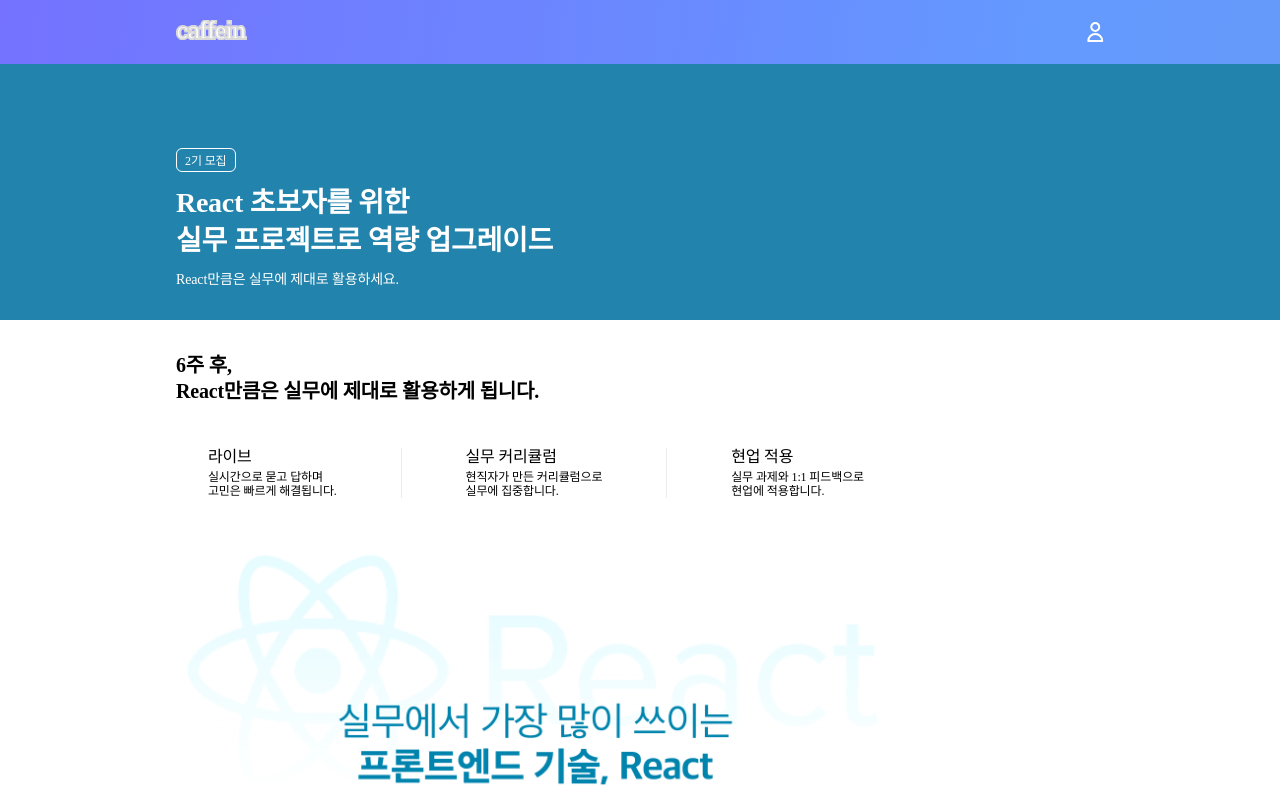
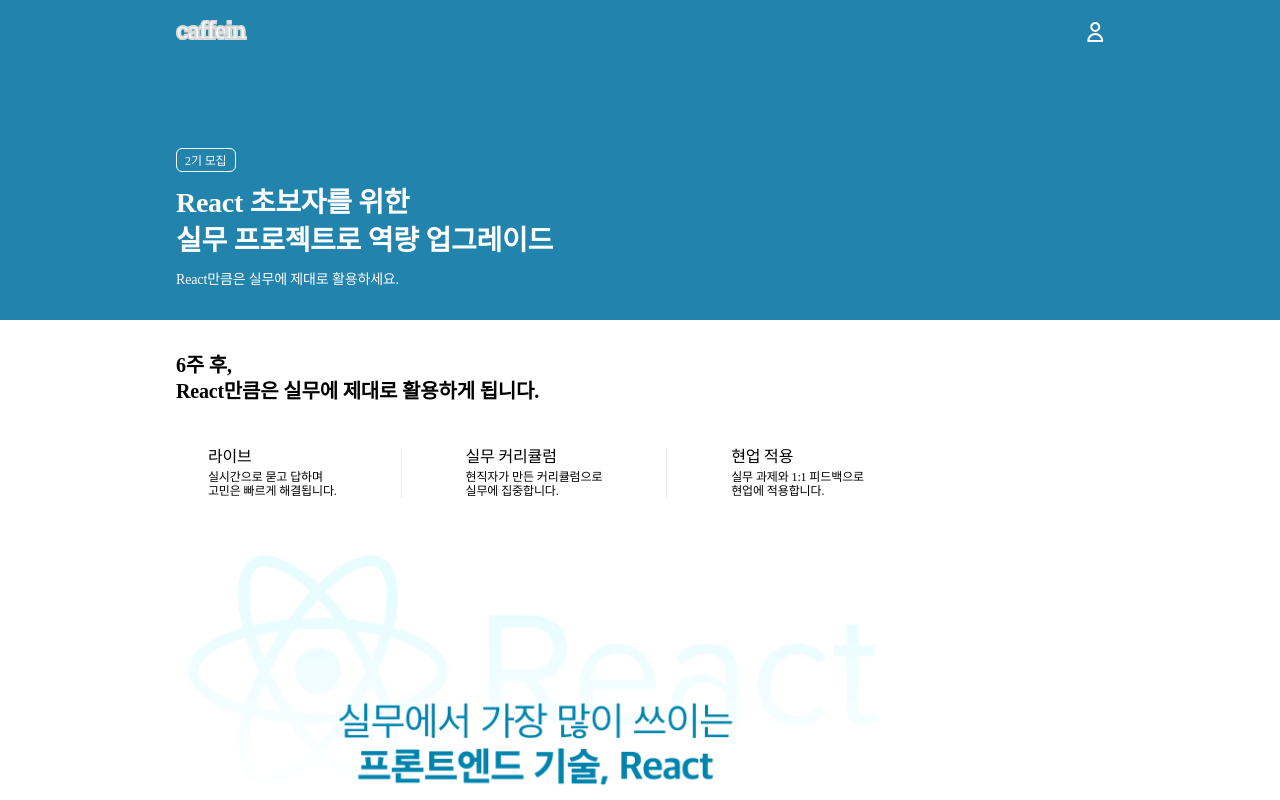
Before and after one commit to TaeWoongKim2/Comento-Clone, a React (Create React App) app: page /Comento-Clone/detail/1 in a window 1280 px wide. Shown: the top 800 px of the page. Built offline with nearby package versions, Linux system fonts and the light colour scheme; a web font is replaced by a local one.

Commit message:
design: Header scroll 내릴 때, box-shadow 효과 추가

```diff
--- a/src/pages/Layout/components/Navigation.tsx
+++ b/src/pages/Layout/components/Navigation.tsx
@@ -77,7 +77,13 @@ const Container = styled.header<{ isScrolled: boolean }>`
   position: fixed;
   top: 0;
   width: -webkit-fill-available;
-  background: ${(props) => (props.isScrolled ? colors.white : colors.primary3)};
+  ${(props) => (props.isScrolled
+    ? `
+      background: ${colors.white};
+      box-shadow: 0px 0px 10px 0px #999;
+    `
+    : colors.primary3
+  )};
 `;
 
 const Nav = styled.nav`
```
